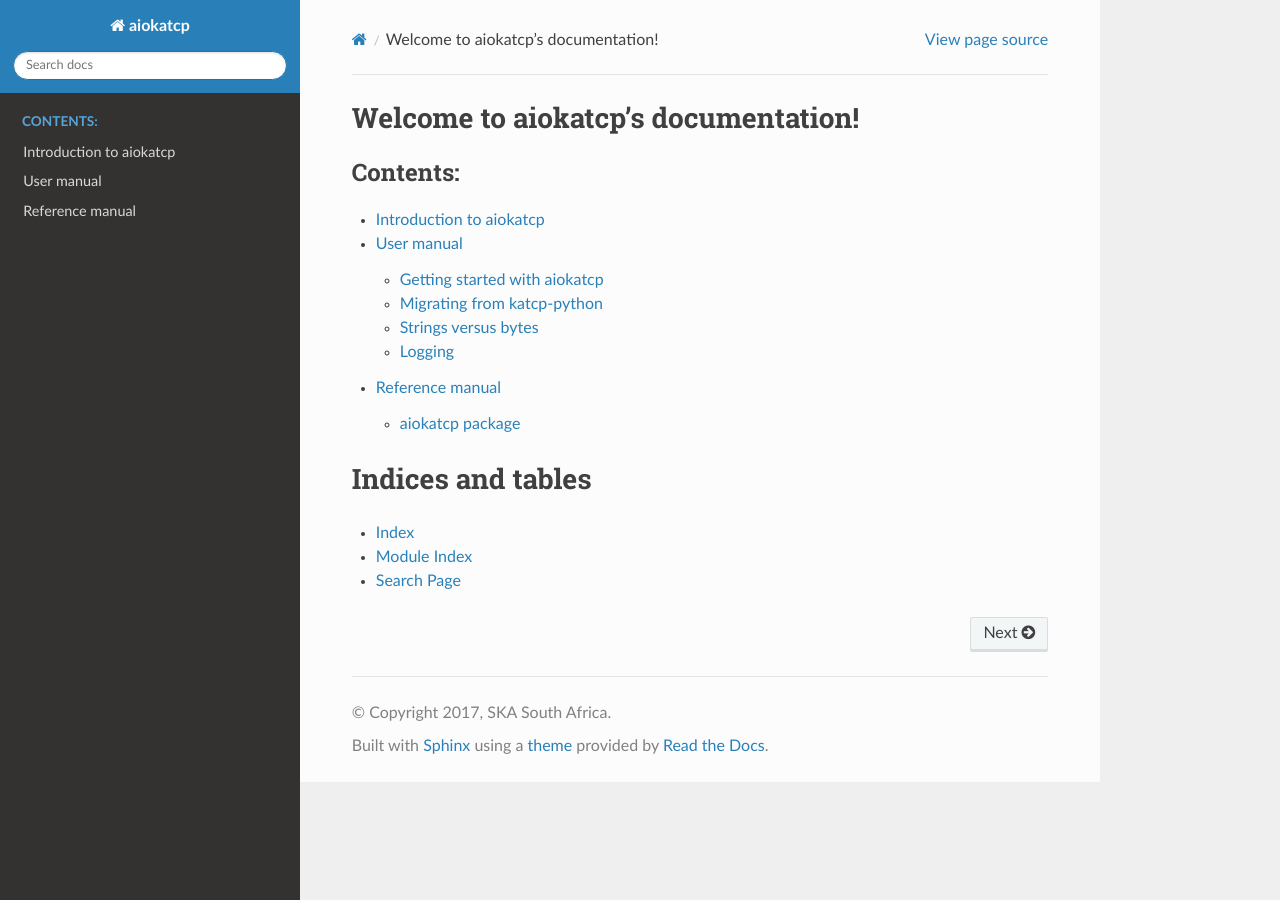
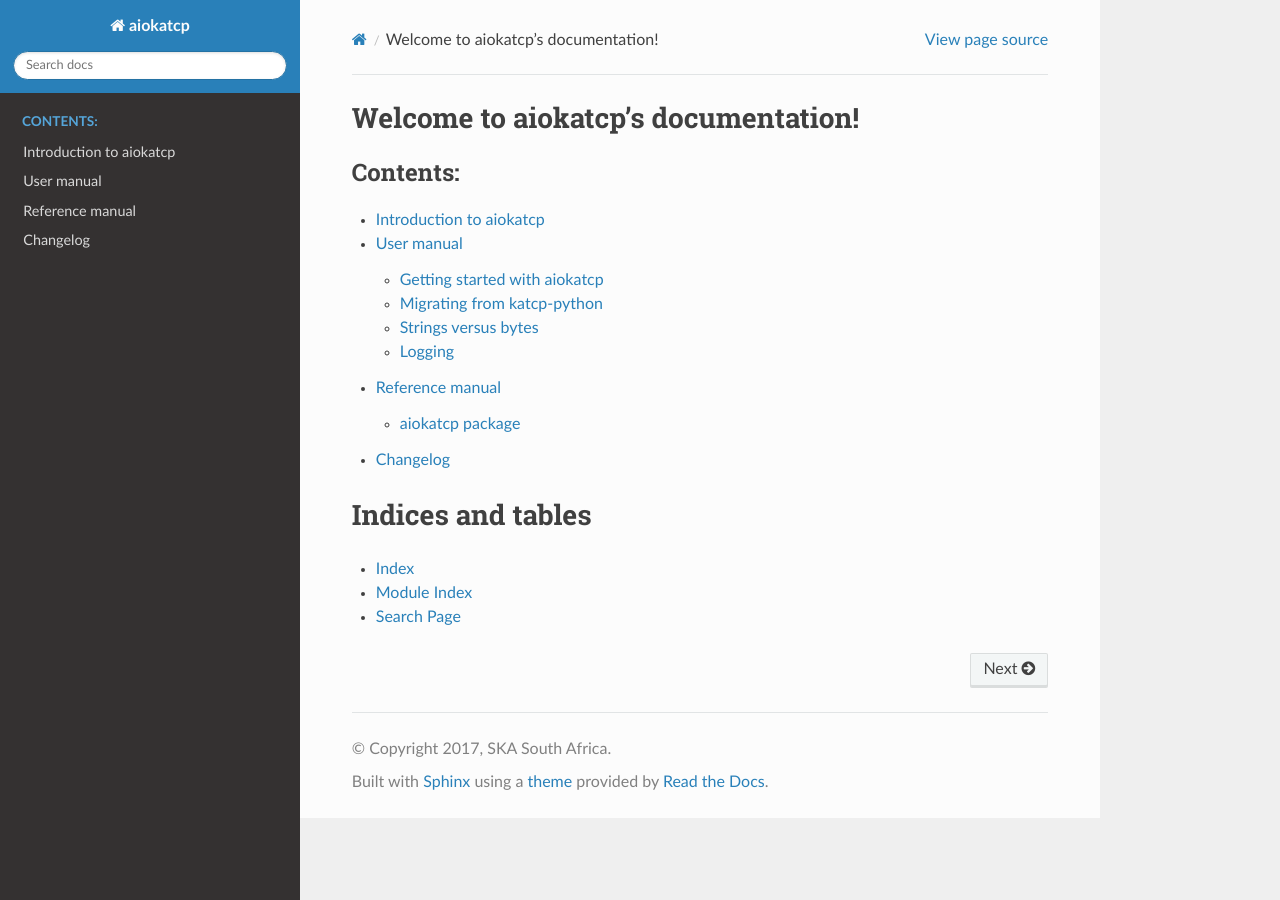
Before and after one commit to ska-sa/aiokatcp, a Sphinx documentation site: the page built from doc/index.rst, in a window 1280 px wide. Built offline with Sphinx 7.4.7 and the Read the Docs theme 2.0.0, drawn with Linux system fonts in a browser that asks for light colours; the version number could not be read and is left out.

Commit message:
Add changelog

```diff
--- /dev/null
+++ b/doc/changelog.rst
@@ -0,0 +1,6 @@
+Changelog
+=========
+
+.. rubric:: Version 0.1
+
+- First release
--- a/doc/index.rst
+++ b/doc/index.rst
@@ -13,6 +13,7 @@ Welcome to aiokatcp's documentation!
    intro
    user
    Reference manual <modules>
+   changelog
 
 Indices and tables
 ==================
```
